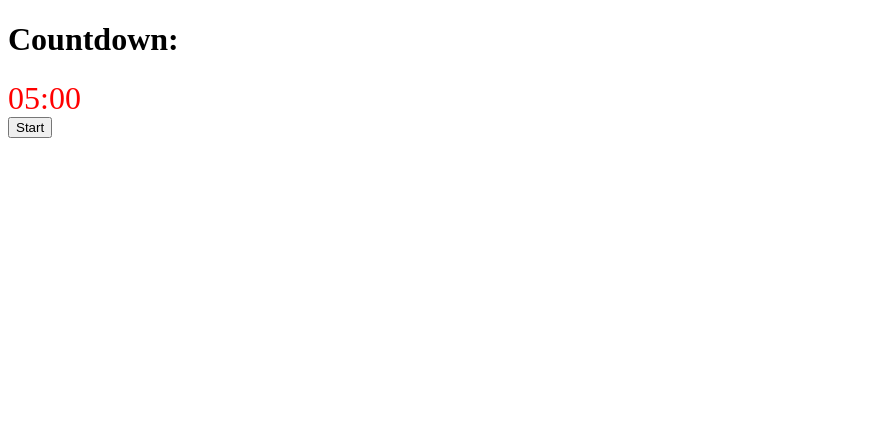
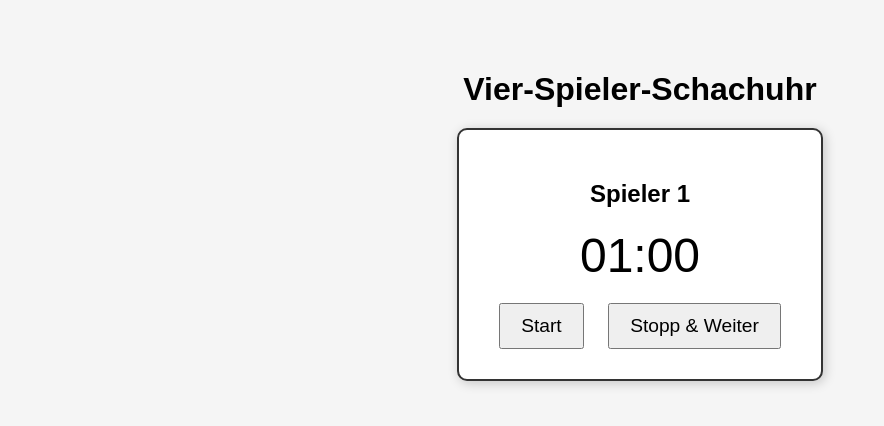
Before and after one commit to AKAu101/Escape-from-Tartaros-Timer, a plain HTML site: page index.html in a window 1280 px wide. Shown: the whole page, without its empty margins (0-884 px from the left). Drawn offline with Linux system fonts and the light colour scheme.

Commit message:
Timer hinzugefügt
Jeder Spieler hat 1 Minute (60 Sekunden).

Nur ein Timer wird auf der Webseite angezeigt.

Ein Start-Button startet den aktuellen Spieler.

Ein Stopp-Button stoppt den aktuellen Spieler und wechselt automatisch zum nächsten Spieler.

Nach Spieler 4 ist Spieler 1 wieder dran (Reihum).

Wenn ein Spieler keine Zeit mehr hat, wird er übersprungen.

Das Ganze läuft so lange, bis alle Spieler keine Zeit mehr haben.

```diff
--- a/index.html
+++ b/index.html
@@ -1,34 +1,110 @@
 <!DOCTYPE html>
-<html lang="en">
+<html lang="de">
 <head>
-    <title>Timer</title>
+    <meta charset="UTF-8">
+    <title>Vier-Spieler-Schachuhr</title>
     <style>
-        #timer { font-size: 2em; color: red; }
+        body {
+            font-family: sans-serif;
+            display: flex;
+            flex-direction: column;
+            align-items: center;
+            margin-top: 50px;
+            background-color: #f5f5f5;
+        }
+        h1 {
+            margin-bottom: 20px;
+        }
+        .timer-box {
+            background: white;
+            border: 2px solid #333;
+            border-radius: 10px;
+            padding: 30px;
+            text-align: center;
+            box-shadow: 2px 2px 12px rgba(0,0,0,0.2);
+        }
+        .time {
+            font-size: 3em;
+            margin: 10px 0;
+        }
+        .buttons {
+            margin-top: 20px;
+        }
+        button {
+            font-size: 1.2em;
+            padding: 10px 20px;
+            margin: 0 10px;
+            cursor: pointer;
+        }
     </style>
 </head>
 <body>
-<h1>Countdown:</h1>
-<div id="timer">05:00</div>
-<button onclick="startTimer()">Start</button>
+
+<h1>Vier-Spieler-Schachuhr</h1>
+<div class="timer-box">
+    <h2 id="player">Spieler 1</h2>
+    <div class="time" id="display">01:00</div>
+    <div class="buttons">
+        <button onclick="startTimer()">Start</button>
+        <button onclick="stopAndNext()">Stopp & Weiter</button>
+    </div>
+</div>
 
 <script>
+    let times = [60, 60, 60, 60]; // Jeder Spieler startet mit 60 Sekunden
+    let currentPlayer = 0;
+    let interval = null;
+
+    function updateDisplay() {
+        const seconds = times[currentPlayer];
+        const min = Math.floor(seconds / 60);
+        const sec = seconds % 60;
+        document.getElementById("display").textContent =
+            `${min.toString().padStart(2, "0")}:${sec.toString().padStart(2, "0")}`;
+        document.getElementById("player").textContent =
+            `Spieler ${currentPlayer + 1}`;
+    }
+
     function startTimer() {
-        let time = 300; // 5 Minuten in Sekunden
-        const timerElement = document.getElementById("timer");
+        if (interval || times[currentPlayer] === 0) return;
 
-        const interval = setInterval(() => {
-            const minutes = Math.floor(time / 60);
-            const seconds = time % 60;
-            timerElement.textContent = `${minutes.toString().padStart(2, '0')}:${seconds.toString().padStart(2, '0')}`;
-
-            if (time <= 0) {
+        interval = setInterval(() => {
+            if (times[currentPlayer] > 0) {
+                times[currentPlayer]--;
+                updateDisplay();
+            } else {
                 clearInterval(interval);
-                timerElement.textContent = "Fertig!";
-            } else {
-                time--;
+                interval = null;
+                nextPlayer();
             }
         }, 1000);
     }
+
+    function stopAndNext() {
+        if (interval) {
+            clearInterval(interval);
+            interval = null;
+        }
+        nextPlayer();
+    }
+
+    function nextPlayer() {
+        let attempts = 0;
+        do {
+            currentPlayer = (currentPlayer + 1) % 4;
+            attempts++;
+            if (attempts > 4) {
+                alert("Alle Spieler haben keine Zeit mehr!");
+                return;
+            }
+        } while (times[currentPlayer] === 0);
+        updateDisplay();
+        startTimer(); // automatisch starten
+    }
+
+    // Initiale Anzeige
+    updateDisplay();
 </script>
+
 </body>
 </html>
```
